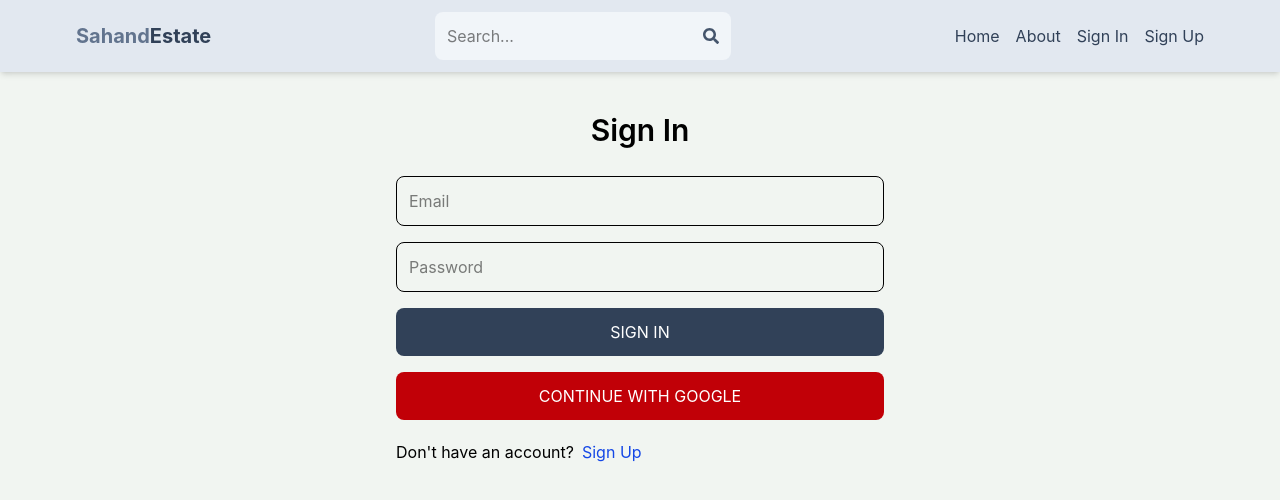
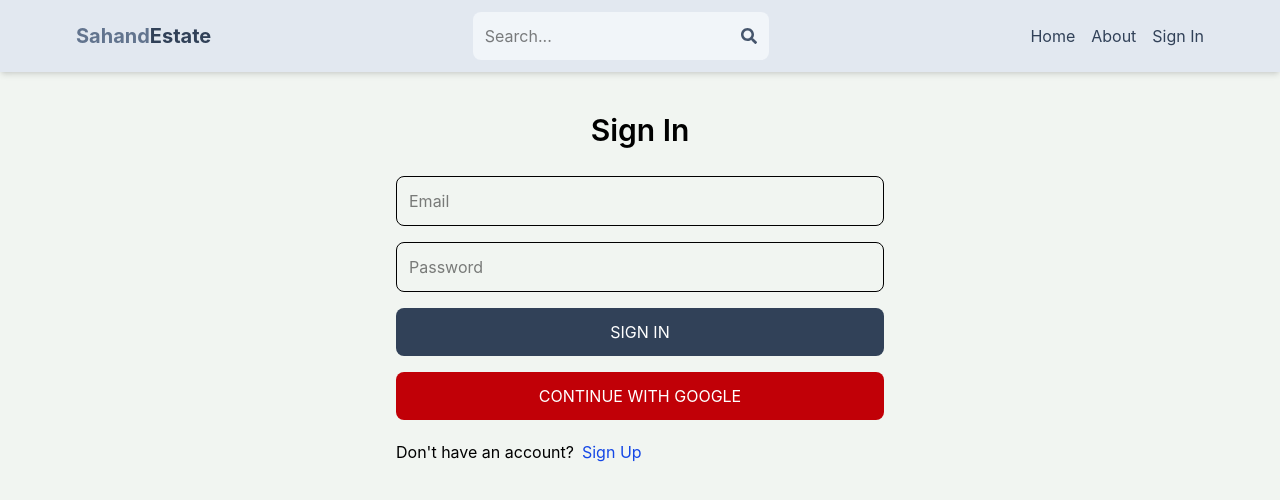
Before and after one commit to rameezuetian/REAL-STATE-FULL-STACK-PROJECT, a React (Vite) app in the folder client/client/: page /sign-in in a window 1280 px wide. Shown: the top 500 px of the page. Built offline with nearby package versions, Linux system fonts and the light colour scheme.

Commit message:
Update the header and make the profile page

```diff
--- a/client/client/src/App.jsx
+++ b/client/client/src/App.jsx
@@ -6,6 +6,7 @@
 import { BrowserRouter , Routes , Route } from 'react-router-dom'
 import Profile from './pages/Profile'
 import Header from './components/Header'
+import PrivateRoute from './components/PrivateRoute'
 
 export default function App() {
   return <BrowserRouter>
@@ -15,7 +16,9 @@
     <Route path="/sign-in" element={<SignIn />} />
     <Route path="/sign-up" element={<SignUp />} />
     <Route path="/about" element={<About />} />
-    <Route path="/profile" element={<Profile />} />
+    <Route element={<PrivateRoute />}>
+      <Route path="/profile" element={<Profile />} />
+    </Route>
 
 
     </Routes>
--- a/client/client/src/components/Header.jsx
+++ b/client/client/src/components/Header.jsx
@@ -1,8 +1,12 @@
 import React from 'react';
 import { FaSearch } from 'react-icons/fa';
 import { Link } from 'react-router-dom';
+import { useSelector } from 'react-redux';
+
+
 
 export default function Header() {
+  const {currentUser} = useSelector(state => state.user)
   return (
     <header className="bg-slate-200 shadow-md">
       <div className="flex justify-between items-center max-w-6xl mx-auto p-3">
@@ -22,25 +26,32 @@
             placeholder="Search..."
             className="bg-transparent focus:outline-none w-24 sm:w-64"
           />
+
           <FaSearch className="text-slate-600" />
         </form>
 
         {/* Navigation */}
         <ul className="flex gap-4">
+          <Link to="/">
           <li className="hidden sm:inline text-slate-700 hover:underline">
-            <Link to="/">Home</Link>
+            Home
           </li>
+          </Link>
+           <Link to="/about">
+          <li className="hidden sm:inline text-slate-700 hover:underline">
+           About
+          </li>
+          </Link>
+        <Link to="/profile">
+          {currentUser ? (
+            <img className='rounded-full h-7 w-7 object-cover' src={currentUser.avatar} alt="" />
+          ): <li className="hidden sm:inline text-slate-700 hover:underline">
+            Sign In
+          </li>}
+          </Link>
 
-          <li className="hidden sm:inline text-slate-700 hover:underline">
-            <Link to="/about">About</Link>
-          </li>
 
-          <li className="hidden sm:inline text-slate-700 hover:underline">
-            <Link to="/sign-in">Sign In</Link>
-          </li>
-          <li className="hidden sm:inline text-slate-700 hover:underline">
-            <Link to="/sign-up">Sign Up</Link>
-          </li>
+
         </ul>
 
       </div>
--- a/client/client/src/components/OAuth.jsx
+++ b/client/client/src/components/OAuth.jsx
@@ -54,7 +54,7 @@
 
       // Save user in Redux
       dispatch(signInSuccess(data));
-      navigate('/');
+      navigate('/profile');
 
     } catch (error) {
       console.log(
--- /dev/null
+++ b/client/client/src/components/PrivateRoute.jsx
@@ -0,0 +1,9 @@
+import {useSelector} from 'react-redux';
+import { Outlet , Navigate } from 'react-router-dom';
+
+export default function PrivateRoute() {
+    const {currentUser}  = useSelector((state) => state.user);
+    return currentUser ? <Outlet /> : <Navigate to="/sign-in" />;
+
+
+}
```
